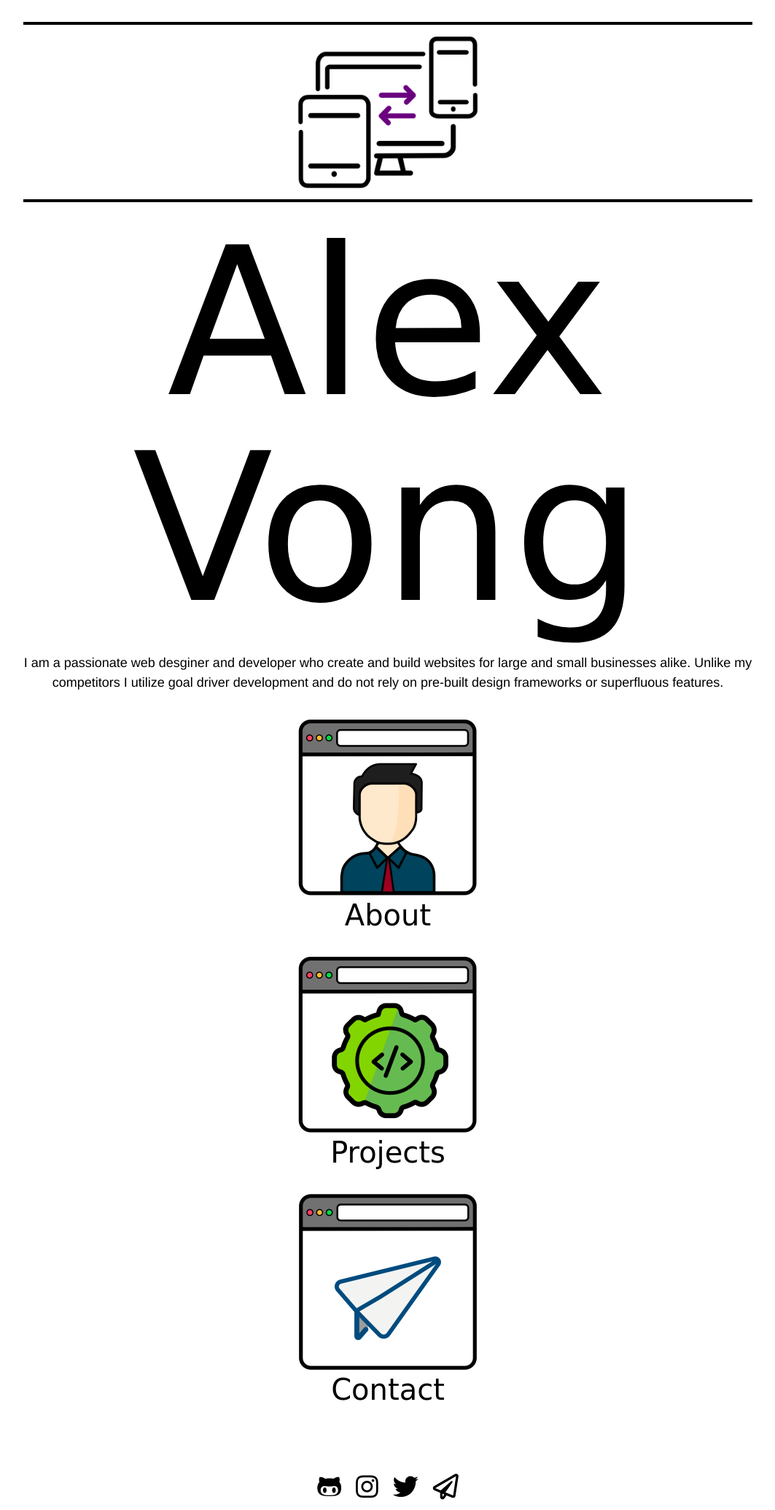
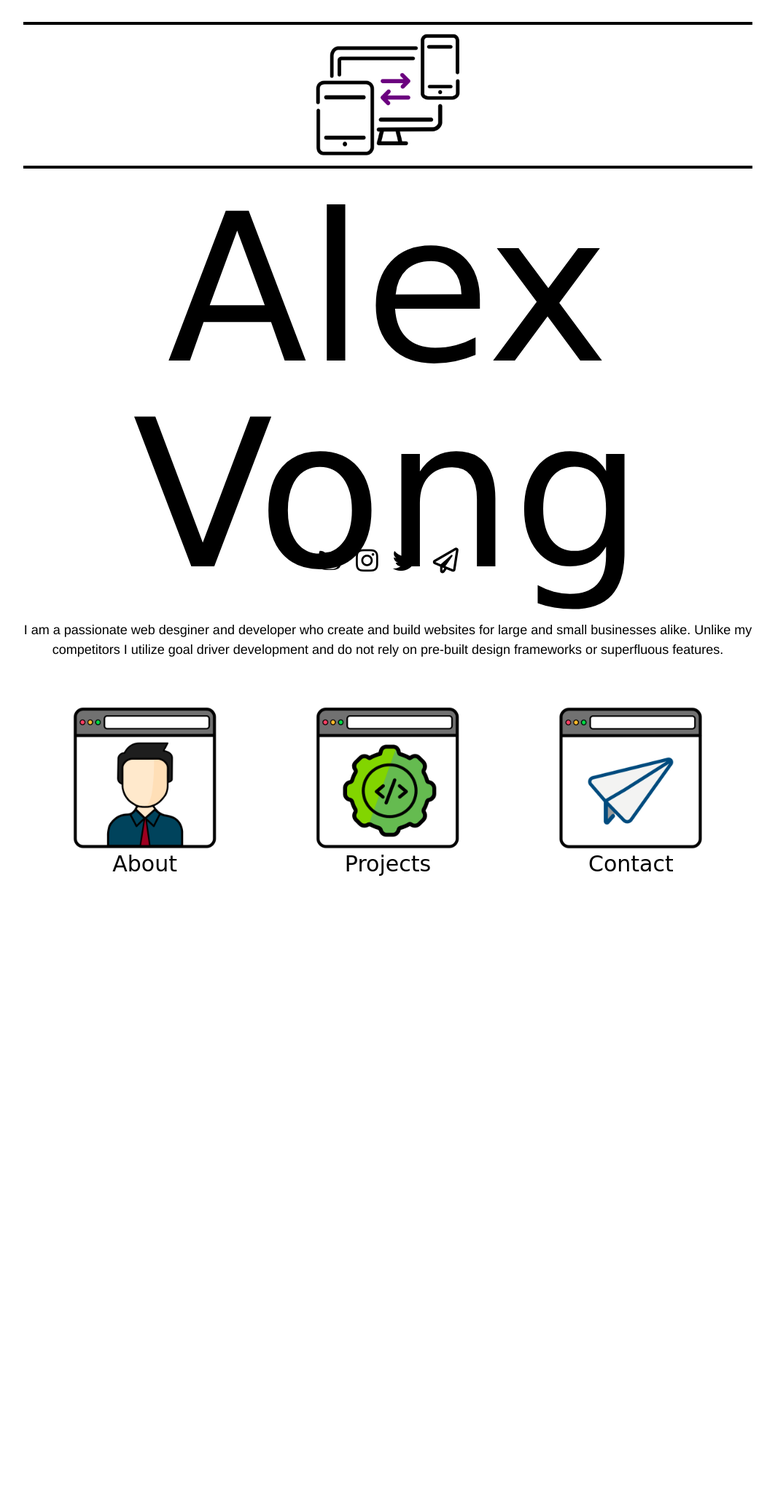
Before and after one commit to alex-vong/biz-card-website, a PHP site: page / in a window 1280 px wide. Shown: the whole page at 73% size, without its empty margins (108-1171 px from the left). After the commit the page ends 1200 px from the top, so only its background shows below. Run offline with PHP 8.4, Linux system fonts and the light colour scheme.

Commit message:
smaller-tablet

```diff
--- a/css/styles.css
+++ b/css/styles.css
@@ -65,6 +65,10 @@ footer {
 	margin-top: 80px;
 	display: flex;
 	justify-content: center;
+	position: fixed;
+	bottom: 0;
+	left: 50%;
+	right: 50%;
 
 }
 
@@ -76,3 +80,29 @@ footer i {
 	font-size: 35px;
 
 }
+
+
+
+/*smaller-tablet*/
+
+@media (min-width:768px) {
+	.inner-column {
+		width: min(90%, 1000px);
+	}
+
+
+	picture img {
+		width: 200px;
+		margin: auto;
+	}
+
+	.alex-links {
+		display: flex;
+		justify-content: space-around;
+	}
+
+	.medium-text {
+		font-size: 30px;
+	}
+
+}
--- a/index.html
+++ b/index.html
@@ -37,7 +37,7 @@
 			</section>
 
 			<p class="small-text lfps">I am a passionate web desginer and developer who create and build websites for large and small businesses alike. Unlike my competitors I utilize goal driver development and do not rely on pre-built design frameworks or superfluous features.</p>
-			<section class="about-alex-links">
+			<section class="alex-links">
 				<div class="about">
 					<picture>
 						<img src="images/about-me-browser.png" alt="about-me-img">
```
